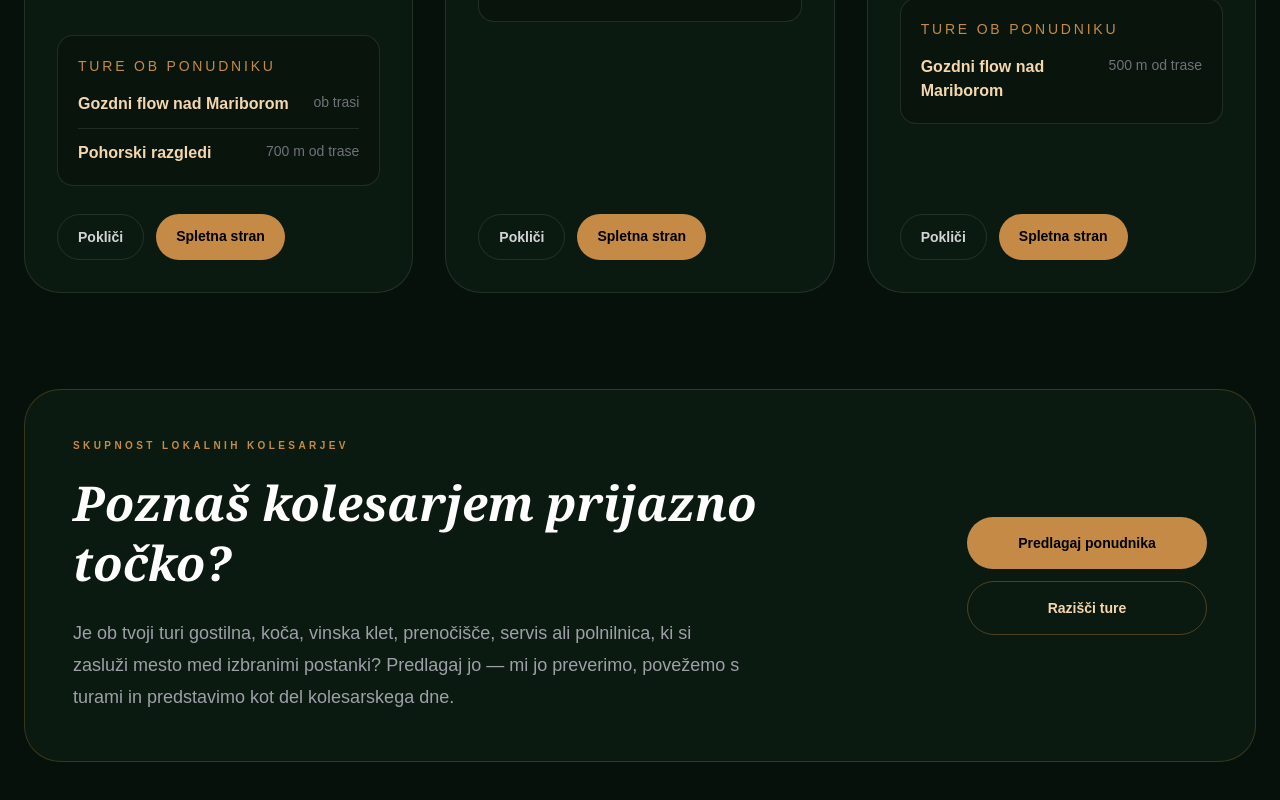
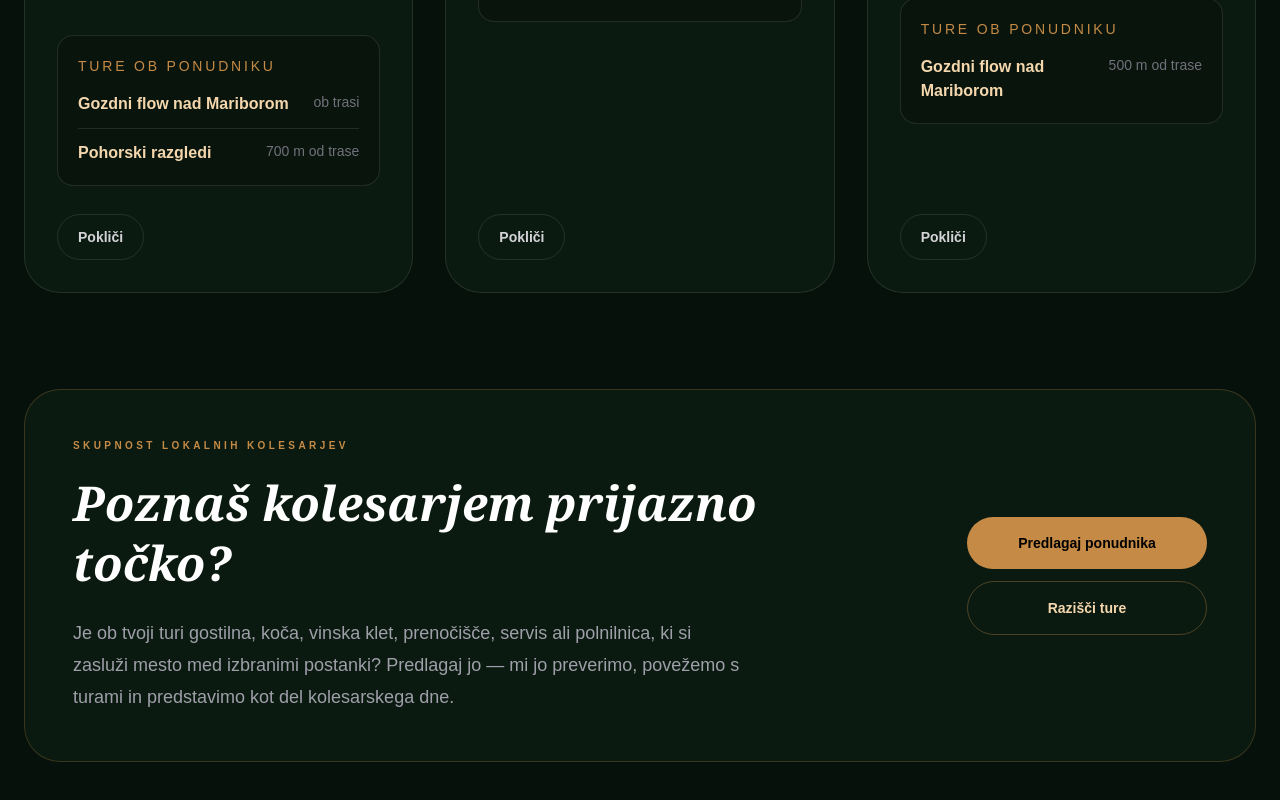
Before and after one commit to rabojan/bojan-on-bike-app, a Next.js app: page /main-preview/ponudniki in a window 1280 px wide. Shown: the part 2685-3485 px from the top of the page. Built offline with nearby package versions, Linux system fonts and the light colour scheme.

Commit message:
Conditionally show provider website button

```diff
--- a/app/main-preview/ponudniki/page.tsx
+++ b/app/main-preview/ponudniki/page.tsx
@@ -326,12 +326,16 @@ export default function ProvidersPage() {
                       Pokliči
                     </a>
 
+                    {hasWebsite(provider.website) && (
                   <a
                     href={provider.website}
                     className="rounded-full bg-[#c58b46] px-5 py-3 text-sm font-black text-black transition hover:bg-[#f4d7ad]"
+                    target="_blank"
+                    rel="noreferrer"
                   >
                     Spletna stran
                   </a>
+                )}
                   </div>
                 </div>
               </article>
```
Lines whose indentation alone changed are shown as unchanged.
